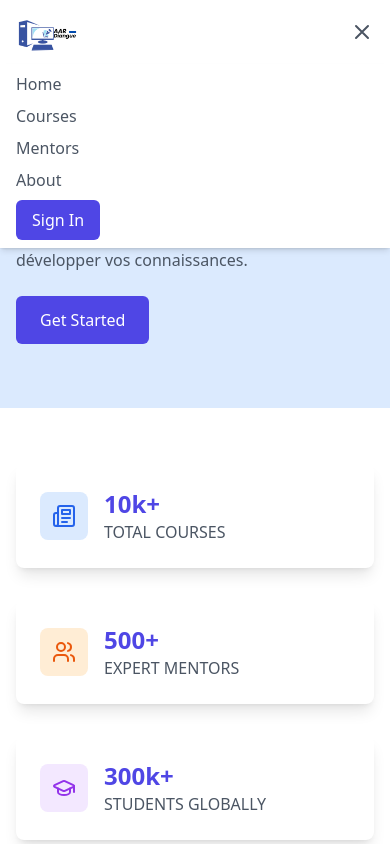
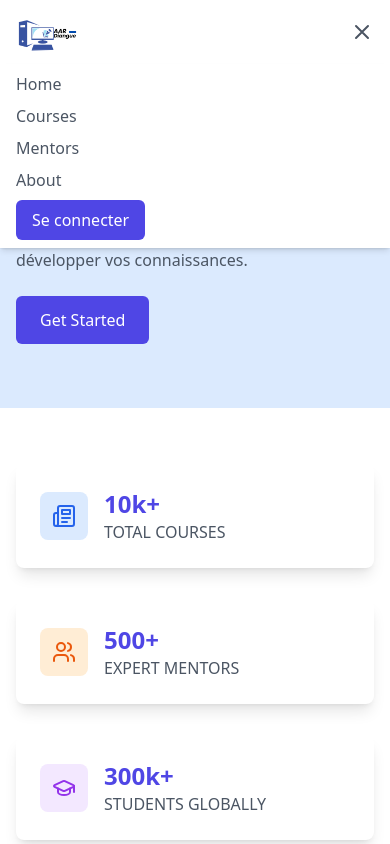
Before and after one commit to MariamaBalde/Tache21-E-Learning-app, a React (Create React App) app: page / in a window 390 px wide. Both pictures are taken after a click on the button 362 px from the left and 32 px from the top of the page. Shown: the top 844 px of the page. Built offline with nearby package versions, Linux system fonts and the light colour scheme.

Commit message:
responsive navbar

```diff
--- a/src/Pages/Header.js
+++ b/src/Pages/Header.js
@@ -67,16 +67,16 @@ function Header() {
             {isMenuOpen && (
                 <nav className="md:hidden bg-white shadow-md">
                     <div className="px-4 py-2 space-y-2">
-                        <a href="#" className="block text-gray-600 hover:text-gray-900">Home</a>
-                        <a href="#" className="block text-gray-600 hover:text-gray-900">Courses</a>
-                        <a href="#" className="block text-gray-600 hover:text-gray-900">Mentors</a>
-                        <a href="#" className="block text-gray-600 hover:text-gray-900">About</a>
+                        <a href="#hero" className="block text-gray-600 hover:text-gray-900">Home</a>
+                        <a href="#cours" className="block text-gray-600 hover:text-gray-900">Courses</a>
+                        <a href="#popularCourses" className="block text-gray-600 hover:text-gray-900">Mentors</a>
+                        <a href="#footer" className="block text-gray-600 hover:text-gray-900">About</a>
                         {/* <a href="#" className="block bg-indigo-600 text-white px-4 py-2 rounded-md hover:bg-indigo-700">Sign In</a> */}
                         <a
-                            href="#"
+                            href="/login"
                             className="inline-block bg-indigo-600 text-white px-4 py-2 rounded-md hover:bg-indigo-700 sm:block sm:px-6 sm:py-3"
                         >
-                            Sign In
+                            Se connecter
                         </a>
 
 
```
